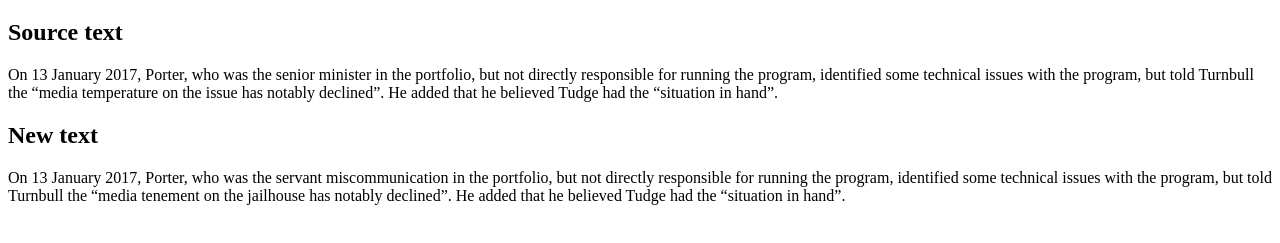
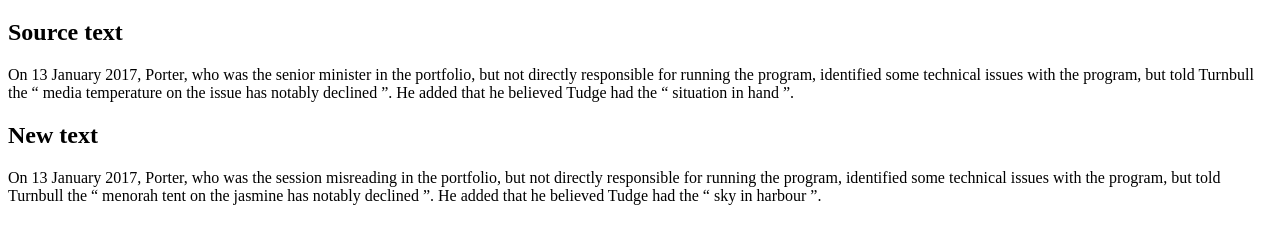
Before and after one commit to blidau/n-plus-7-2023, a plain HTML site: page index.html in a window 1280 px wide. Shown: the part 61-304 px from the top of the page. Drawn offline with Linux system fonts and the light colour scheme.

Commit message:
⛳🪃 Updated the word offset

```diff
--- a/index.html
+++ b/index.html
@@ -20,8 +20,8 @@
     <!-- script -->
     <script>
       let nouns;
-      const sourceText = `On 13 January 2017, Porter, who was the senior minister in the portfolio, but not directly responsible for running the program, identified some technical issues with the program, but told Turnbull the “media temperature on the issue has notably declined”. He added that he believed Tudge had the “situation in hand”.`;
-      const wordOffset = 7;
+      const sourceText = `On 13 January 2017, Porter, who was the senior minister in the portfolio, but not directly responsible for running the program, identified some technical issues with the program, but told Turnbull the “ media temperature on the issue has notably declined ”. He added that he believed Tudge had the “ situation in hand ”.`;
+      const wordOffset = 11;
       function generateNewText(text) {
         let splitText = text.split(" ");
         let newText = "";
```
